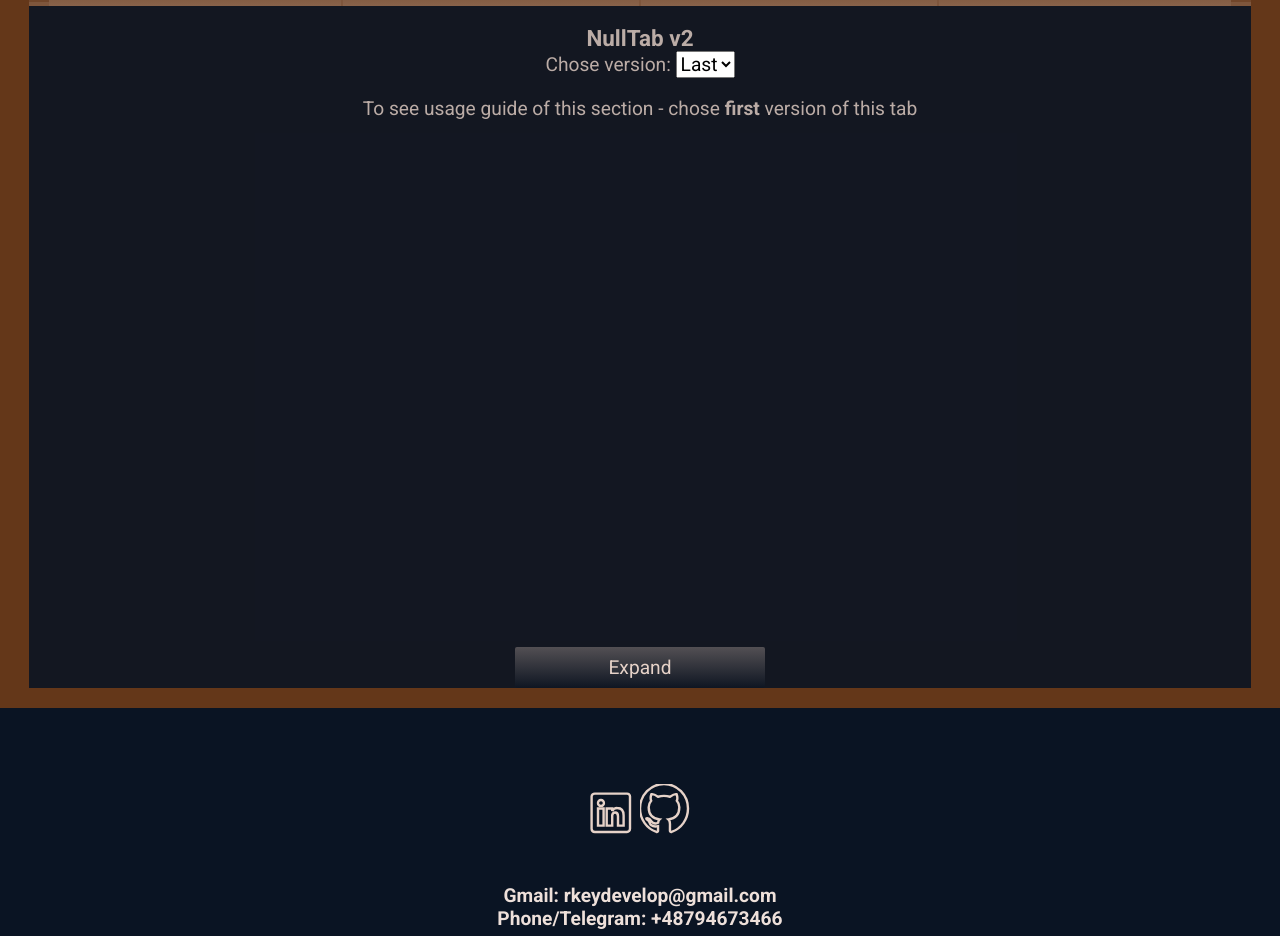
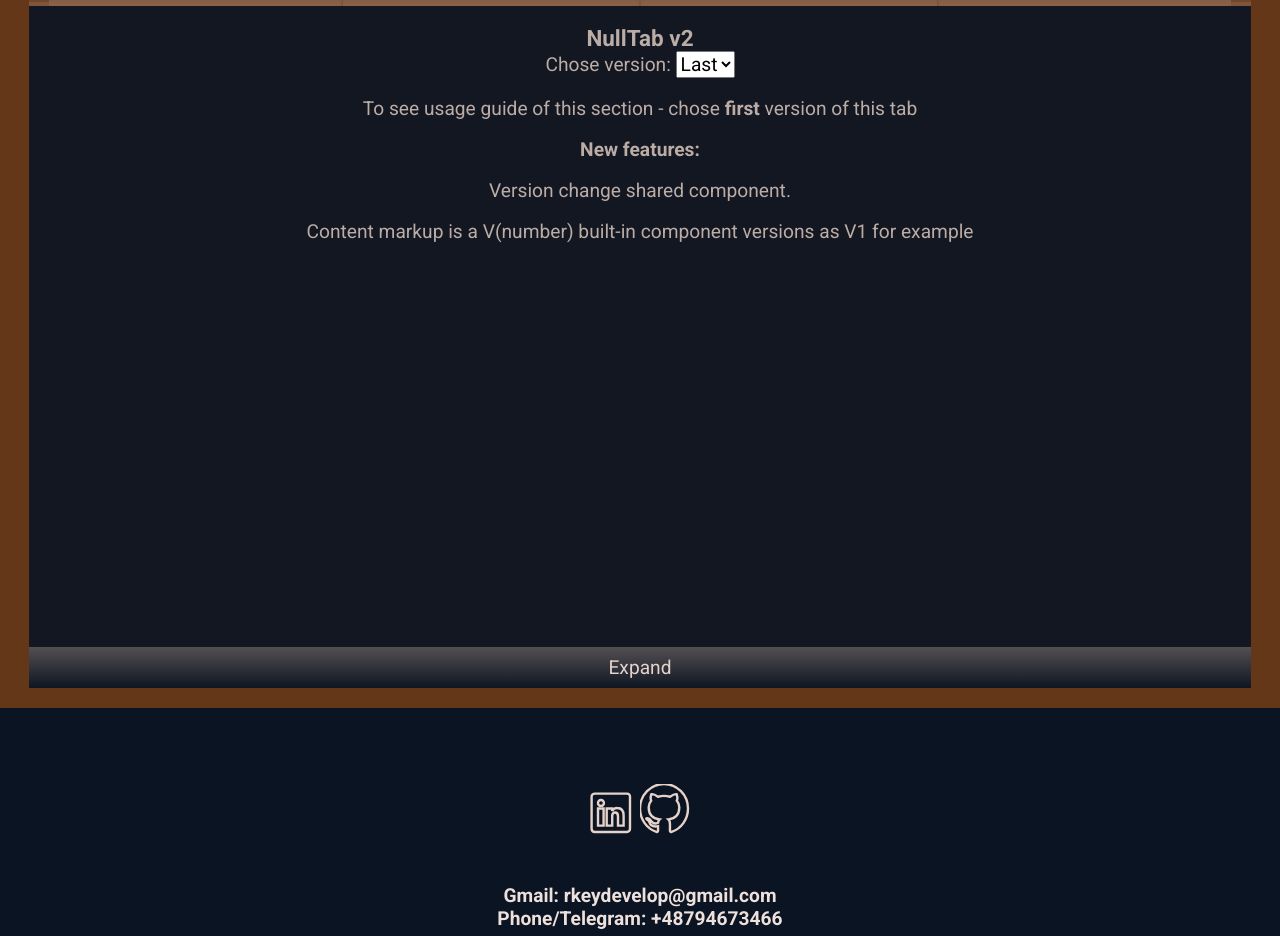
Before and after one commit to RKeyIT/cv, a React (Vite) app: page / in a window 1280 px wide. Shown: the part 1900-2836 px from the top of the page. Built offline with nearby package versions, Linux system fonts and the light colour scheme.

Commit message:
NullTab V2 update

```diff
--- a/src/page/Home/Tab/NullTab/NullTab.tsx
+++ b/src/page/Home/Tab/NullTab/NullTab.tsx
@@ -29,9 +29,18 @@ const NullTab = () => {
 			</p>
 		</>
 	}
-	const V2 = () => {
-		return <p>To see usage guide of this section - chose <b>first</b> version of this tab</p>
-	}
+	const V2 = () => <>
+		<p>To see usage guide of this section - chose <b>first</b> version of this tab</p>
+		<section>
+			<h4>New features:</h4>
+			<p>
+				Version change shared component.
+			</p>
+			<p>
+				Content markup is a V(number) built-in component versions as V1 for example
+			</p>
+		</section>
+	</>
 	const components = [ <V1/>, <V2/> ]
 
 	return <div className={ `NullTab${ isBrowser ? ' browser' : '' }` }>
--- a/src/page/Home/Tab/Tab.css
+++ b/src/page/Home/Tab/Tab.css
@@ -43,12 +43,6 @@
   background: none;
   outline: none;
   border: none;
-}
-.Tab .expand-btn.browser {
-  width: 250px;
-  border-radius: 0.1em;
-}
-.Tab .expand-btn:not(.browser) {
   width: 100%;
 }
 .Tab .exp-btn-to-left, .Tab .exp-btn-to-right {
@@ -56,7 +50,7 @@
   border: none;
   top: 0;
   bottom: 0;
-  background: radial-gradient(circle at center, rgba(128, 128, 128, 0.5) 0%, rgba(0, 0, 0, 0) 20%);
+  background: radial-gradient(circle at center, rgba(128, 128, 128, 0.5) 0%, rgba(0, 0, 0, 0) 10%);
 }
 .Tab .exp-btn-to-left.browser, .Tab .exp-btn-to-right.browser {
   width: 2em;
@@ -65,11 +59,9 @@
   width: 1em;
 }
 .Tab .exp-btn-to-left {
-  background-position: center 50%;
   left: 0;
 }
 .Tab .exp-btn-to-right {
-  background-position: 25% 75%;
   right: 0;
 }
 
--- a/src/page/Home/Tab/Tab.sass
+++ b/src/page/Home/Tab/Tab.sass
@@ -44,13 +44,14 @@
     background: none
     outline: none
     border: none
+    width: 100%
 
-    &.browser
-      width: 250px
-      border-radius: .1em
-
-    &:not(.browser)
-      width: 100%
+    //&.browser
+    //  width: 250px
+    //  border-radius: .1em
+    //
+    //&:not(.browser)
+    //  width: 100%
 
 
 
@@ -61,7 +62,7 @@
     border: none
     top: 0
     bottom: 0
-    background: radial-gradient(circle at center, transparentize(gray, 0.5) 0%, rgba(0,0,0,0) 20%)
+    background: radial-gradient(circle at center, transparentize(gray, 0.5) 0%, rgba(0,0,0,0) 10%)
 
     &.browser
       width: 2em
@@ -70,8 +71,6 @@
 
 
   & .exp-btn-to-left
-    background-position: center 50%
     left: 0
   & .exp-btn-to-right
-    background-position: 25% 75%
     right: 0
```
Also changed, not shown: 1 other file (tests, documents, lock files or other folders).
